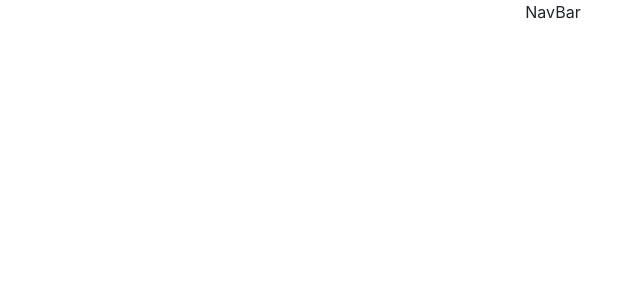
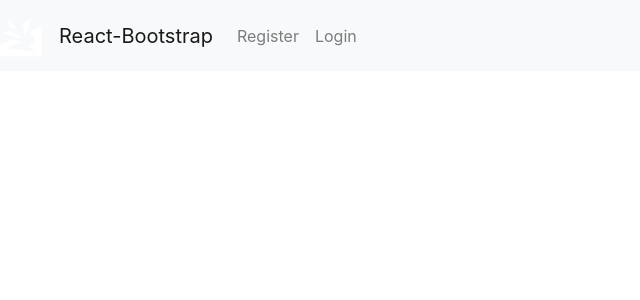
Before and after one commit to alcl2000/Amy-Lewis-PP5-FE, a React (Create React App) app: page / in a window 1280 px wide. Shown: the top 300 px of the page, without its empty margins (87-727 px from the left). Built offline with nearby package versions, Linux system fonts and the light colour scheme.

Commit message:
add: navbar element

```diff
--- a/src/components/NavBar.js
+++ b/src/components/NavBar.js
@@ -1,8 +1,26 @@
-import React from 'react'
+import React from 'react';
+import { Navbar, Nav, Container} from 'react-bootstrap';
+import logo from '../assets/logo.png'
 
-function NavBar() {
+const NavBar = () => {
   return (
-    <div>NavBar</div>
+    <div>
+        <Navbar bg="light" expand="lg">
+            <Container>
+                <Navbar.Brand href='#home'>
+                    <img src={logo} alt="" height={'45px'}/>
+                </Navbar.Brand>
+                <Navbar.Brand href="#home">React-Bootstrap</Navbar.Brand>
+                    <Navbar.Toggle aria-controls="basic-navbar-nav" />
+                        <Navbar.Collapse id="basic-navbar-nav">
+                            <Nav className="mr-auto">
+                                <Nav.Link href="#home">Register</Nav.Link>
+                                <Nav.Link href="#link">Login</Nav.Link>
+                            </Nav>
+                        </Navbar.Collapse>
+            </Container>
+        </Navbar>
+    </div>
   )
 }
 
```
